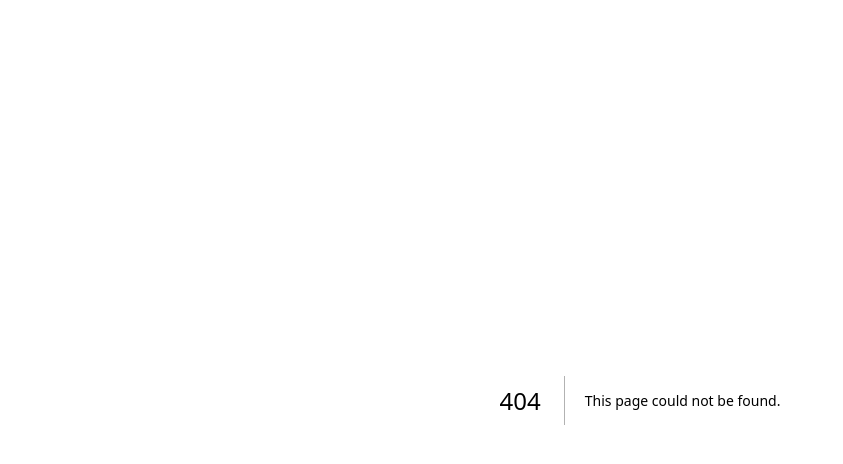
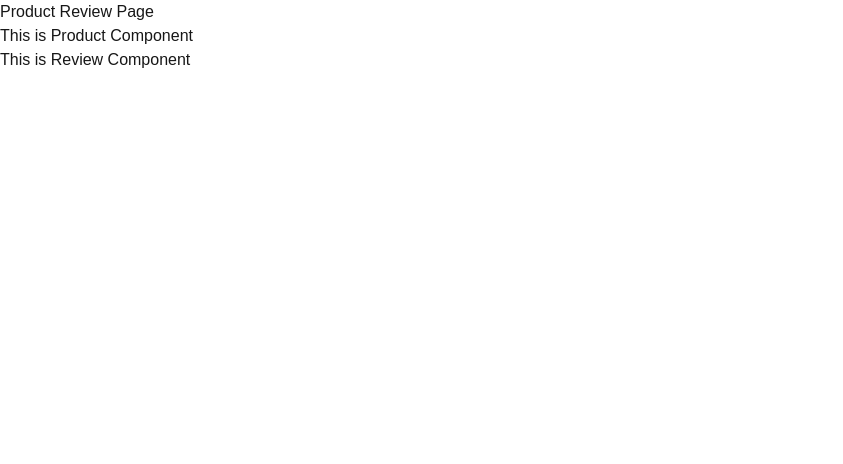
Before and after one commit to hunny345686/learning-next, a Next.js app: page /day13/product-review in a window 1280 px wide. Before the commit this address had no page. Shown: the top 464 px of the page, without its empty margins (0-843 px from the left). Built offline with nearby package versions, Linux system fonts and the light colour scheme.

Commit message:
Learning - Day 13- generateStaticParams | Streaming with suspance |

```diff
--- /dev/null
+++ b/app/day13/page.tsx
@@ -0,0 +1,8 @@
+export default function Day13() {
+
+    return (
+        <div>
+            <h2>Day 13- generateStaticParams | Streaming with suspance | </h2>
+        </div>
+    )
+}
--- /dev/null
+++ b/app/day13/product-review/_components/Product1.tsx
@@ -0,0 +1,9 @@
+export default async function Product1() {
+    await new Promise((res, rej) => { setTimeout(() => res("Product Component"), 4000) })
+
+    return (
+        <div>
+            <h2>This is Product Component</h2>
+        </div>
+    )
+}
--- /dev/null
+++ b/app/day13/product-review/_components/Review.tsx
@@ -0,0 +1,9 @@
+export default async function Review() {
+
+    await new Promise((res, rej) => { setTimeout(() => res("Review Component"), 4000) })
+    return (
+        <div>
+            <h2>This is Review Component</h2>
+        </div>
+    )
+}
--- /dev/null
+++ b/app/day13/product-review/page.tsx
@@ -0,0 +1,20 @@
+import { Suspense } from "react";
+import Product1 from "./_components/Product1";
+import Review from "./_components/Review";
+
+export default function Product() {
+    return (
+        <div>
+            <h3>Product Review Page</h3>
+            <Suspense fallback={<p>Loding Faalback for Products ...</p>}>
+
+                <Product1 />
+            </Suspense>
+            <Suspense fallback={<p>Loding Faalback for Reviwes ...</p>}>
+                <Review />
+            </Suspense>
+
+
+        </div>
+    )
+}
--- /dev/null
+++ b/app/day13/product/[id]/page.tsx
@@ -0,0 +1,19 @@
+
+export const dynamicParams = false
+export async function generateStaticParams() {
+    return [{ id: "1" }, { id: "2" }, { id: "3" }]
+}
+
+
+
+export default async function ProductDeatil({ params }: { params: Promise<{ id: string }> }) {
+
+    const { id } = await params
+    return (
+        <div>
+            <h3>Product Deatil Page</h3>
+
+            <p>Pudoct id is {id} render at {new Date().toLocaleTimeString()}</p>
+        </div>
+    )
+}
--- /dev/null
+++ b/app/day13/product/page.tsx
@@ -0,0 +1,15 @@
+import Link from "next/link";
+
+export default function Product() {
+    return (
+        <div>
+            <h3>Product Page</h3>
+
+            <ul>
+                <li><Link href={"/day13/product/1"}>Pro1</Link></li>
+                <li><Link href={"/day13/product/2"}>Pro2</Link></li>
+                <li><Link href={"/day13/product/3"}>Pro3</Link></li>
+            </ul>
+        </div>
+    )
+}
```
